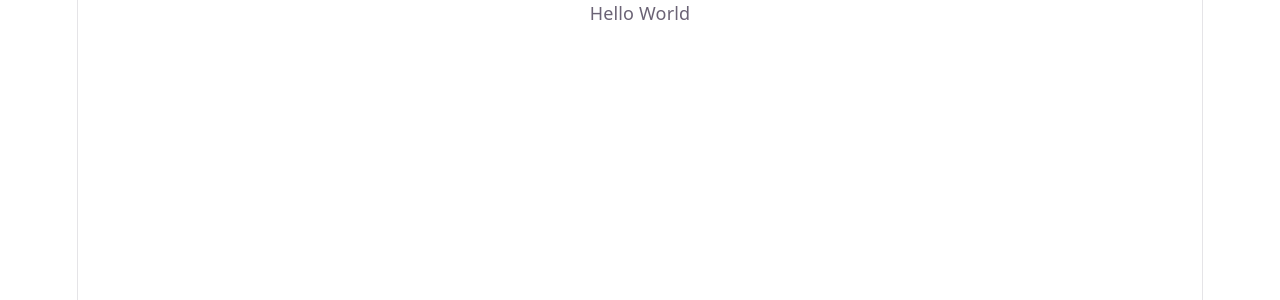
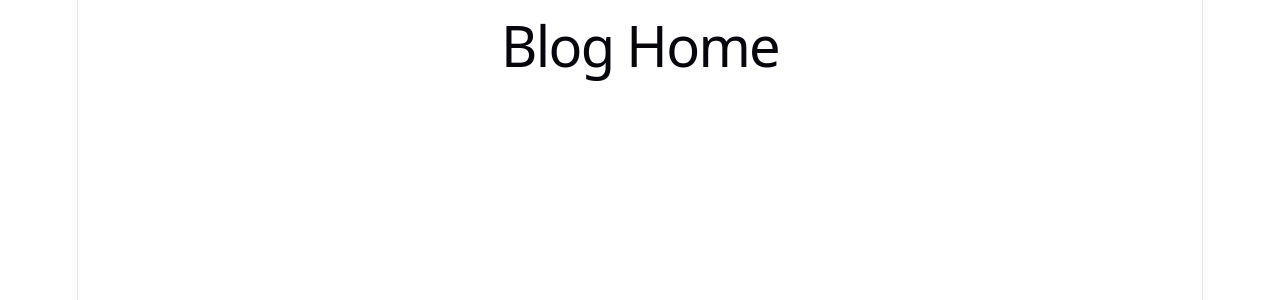
Before and after one commit to divzmadhu/mod-10-lab-04-react-dynamic-routing, a React (Vite) app: page /blog in a window 1280 px wide. Shown: the top 300 px of the page. Built offline with nearby package versions, Linux system fonts and the light colour scheme.

Commit message:
Add initial blog route

```diff
--- a/src/App.jsx
+++ b/src/App.jsx
@@ -1,7 +1,9 @@
+import { Routes, Route } from 'react-router-dom'
+
 export default function App(){
   return(
-    <div>
-      Hello World
-    </div>
+    <Routes>
+      <Route path="/blog" element={<h1>Blog Home</h1>} />
+    </Routes>
   )
 }
```
